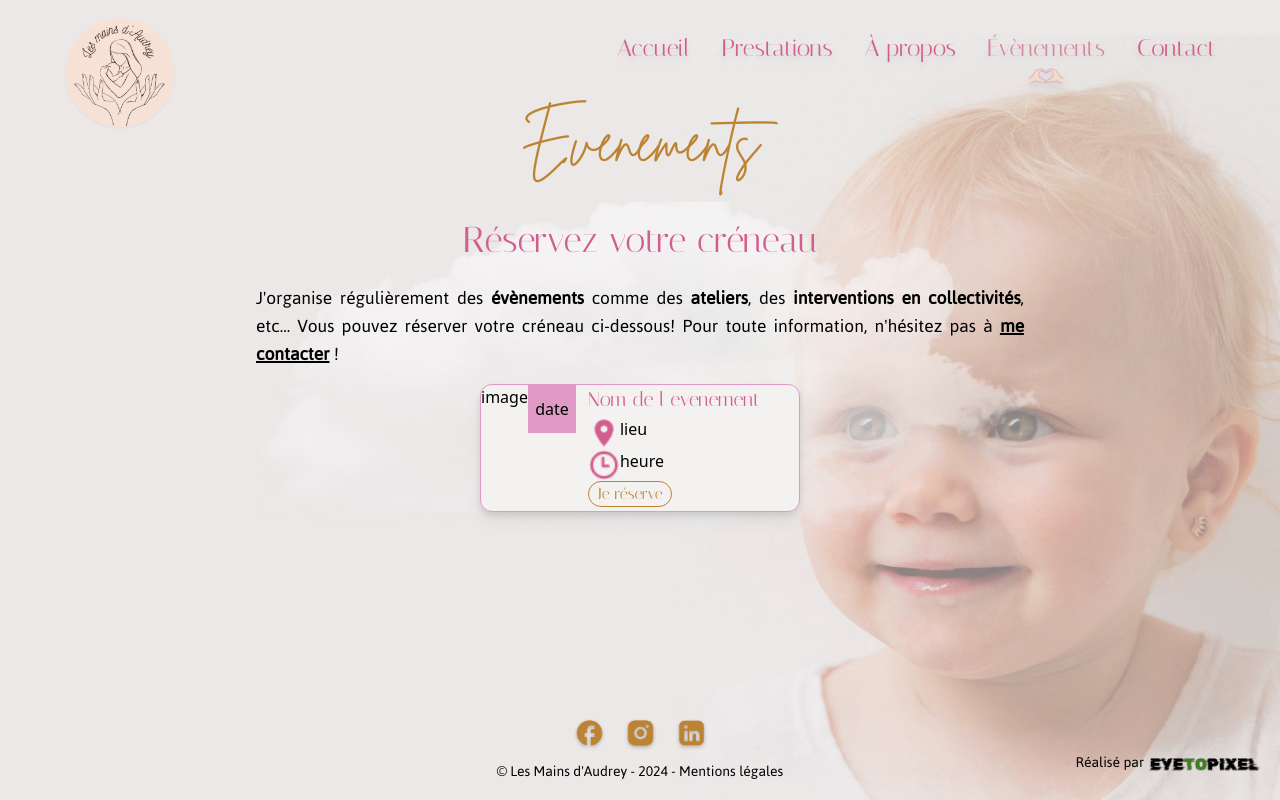
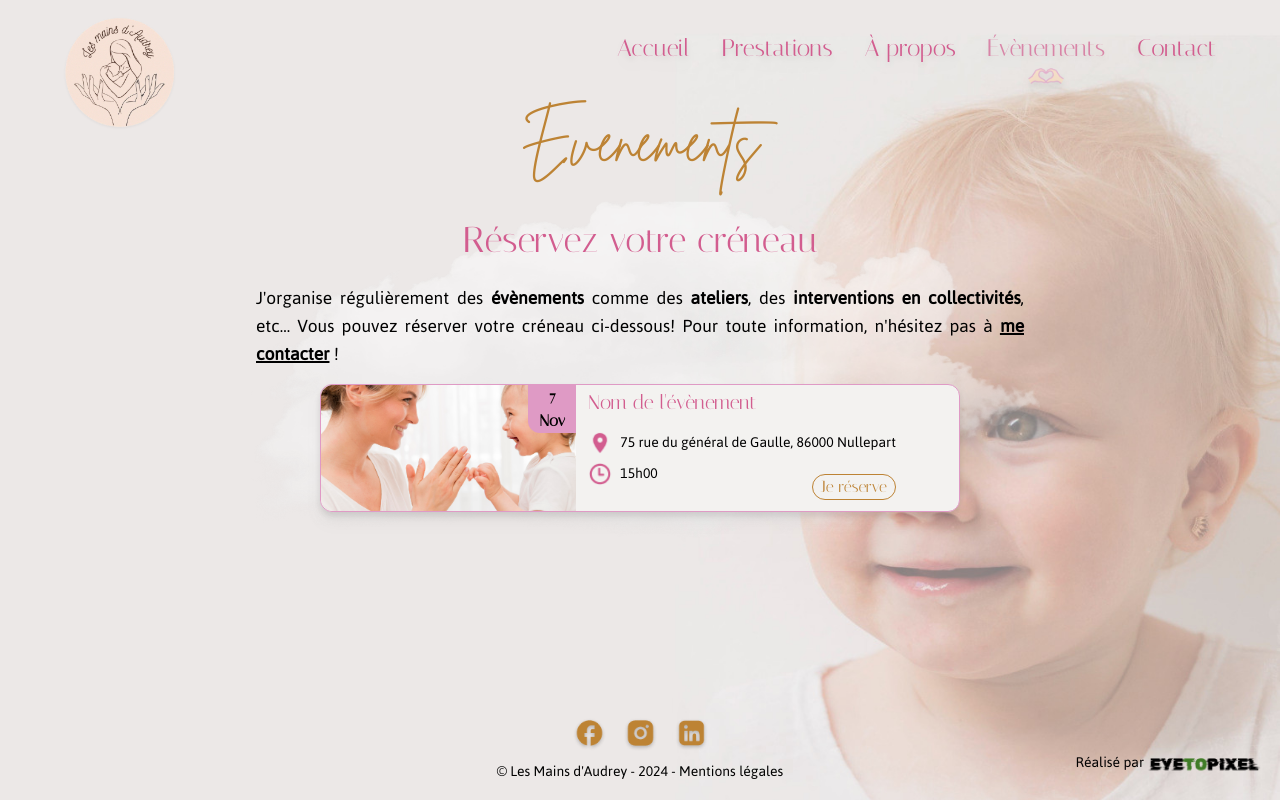
Before and after one commit to luciel53/lesmainsd-audrey, a Next.js app in the folder les-mains-d-audrey/: page /evenements in a window 1280 px wide. Built offline with nearby package versions, Linux system fonts and the light colour scheme; what tailwindcss-animated would draw is missing.

Commit message:
finished the front end of events

```diff
--- a/les-mains-d-audrey/src/app/evenements/page.js
+++ b/les-mains-d-audrey/src/app/evenements/page.js
@@ -34,42 +34,54 @@ export default function Event() {
         </h3>
       </section>
       <section>
-        <div className="flex flex-row bg-lightBG rounded-xl w-80 h-32 z-10 relative mx-auto border border-lightPink drop-shadow-lg">
-          <div className="flex flex-row">
-            image
-            <div className=" flex flex-col justify-center items-center bg-lightPink h-12 w-12">
-              <span>date</span>
+        <div className="flex flex-row bg-lightBG rounded-xl w-[95%] lg:w-[50%] h-32  mx-auto border border-lightPink drop-shadow-lg mb-4">
+          <div className="relative z-0 w-[40%] h-full overflow-hidden">
+            <Image
+              src="/images/test.jpg"
+              alt="Atelier évènement organisé par les mains d'Audrey - Bébé signe"
+              fill
+              className="object-cover rounded-l-xl"
+            />
+            <div className="flex flex-col absolute z-10 right-0 items-center bg-lightPink h-12 w-12 rounded-es-xl">
+              <span className="font-italiana w-8 text-center font-bold">
+                7 Nov
+              </span>
             </div>
           </div>
-          <div className="px-3">
-            <h4 className=" font-italiana text-pink text-xl mb-1">
-              Nom de l evenement
+
+          <div className="px-3 flex flex-col justify-around">
+            <h4 className="font-italiana text-pink text-xl mb-2">
+              Nom de l'évènement
             </h4>
-            <div className="flex flex-row ">
+            <div className="flex flex-row">
               <Image
                 src="/images/icons/location.png"
                 alt="Lieu de l'évènement organisé par les mains d'Audrey"
                 width={50}
                 height={50}
-                className="h-5 md:h-8 w-5 md:w-8"
+                className="h-5 md:h-8 lg:h-6 w-5 md:w-8 lg:w-6 mr-2"
               />
-              <p>lieu</p>
+              <p className="font-jaldi">
+                75 rue du général de Gaulle, 86000 Nullepart
+              </p>
             </div>
-            <div className="flex flex-row ">
+            <div className="flex flex-row justify-between">
+              <div className="flex flex-row">
                 <Image
                   src="/images/icons/clock.png"
-                alt="Lieu de l'évènement organisé par les mains d'Audrey"
+                  alt="Heure de l'évènement organisé par les mains d'Audrey"
                   width={50}
                   height={50}
-                className="h-5 md:h-8 w-5 md:w-8"
+                  className="h-5 md:h-8 lg:h-6 w-5 md:w-8 lg:w-6 mr-2"
                 />
-              <p>heure</p>
+                <p className="font-jaldi">15h00</p>
               </div>
               <Link href="/contact">
-              <button className="bg-lightBG border border-gold rounded-full font-italiana text-gold px-2 hover:text-lightBG hover:bg-gold">
+                <button className="bg-lightBG mt-3 mb-2 border border-gold rounded-full font-italiana text-gold px-2 hover:text-lightBG hover:bg-gold">
                   Je réserve
                 </button>
               </Link>
+            </div>
           </div>
         </div>
       </section>
```
Also changed, not shown: les-mains-d-audrey/public/images/test.jpg (added). Lines whose indentation alone changed are shown as unchanged.
